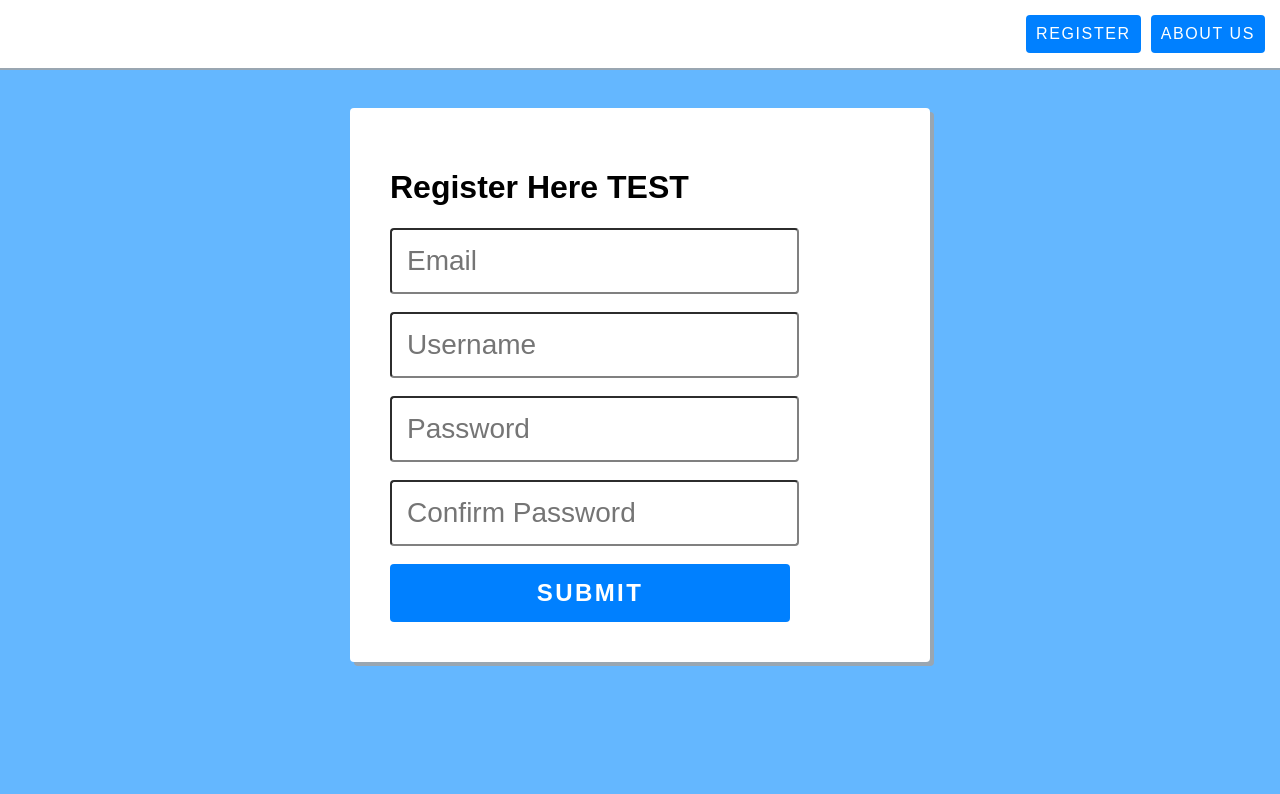
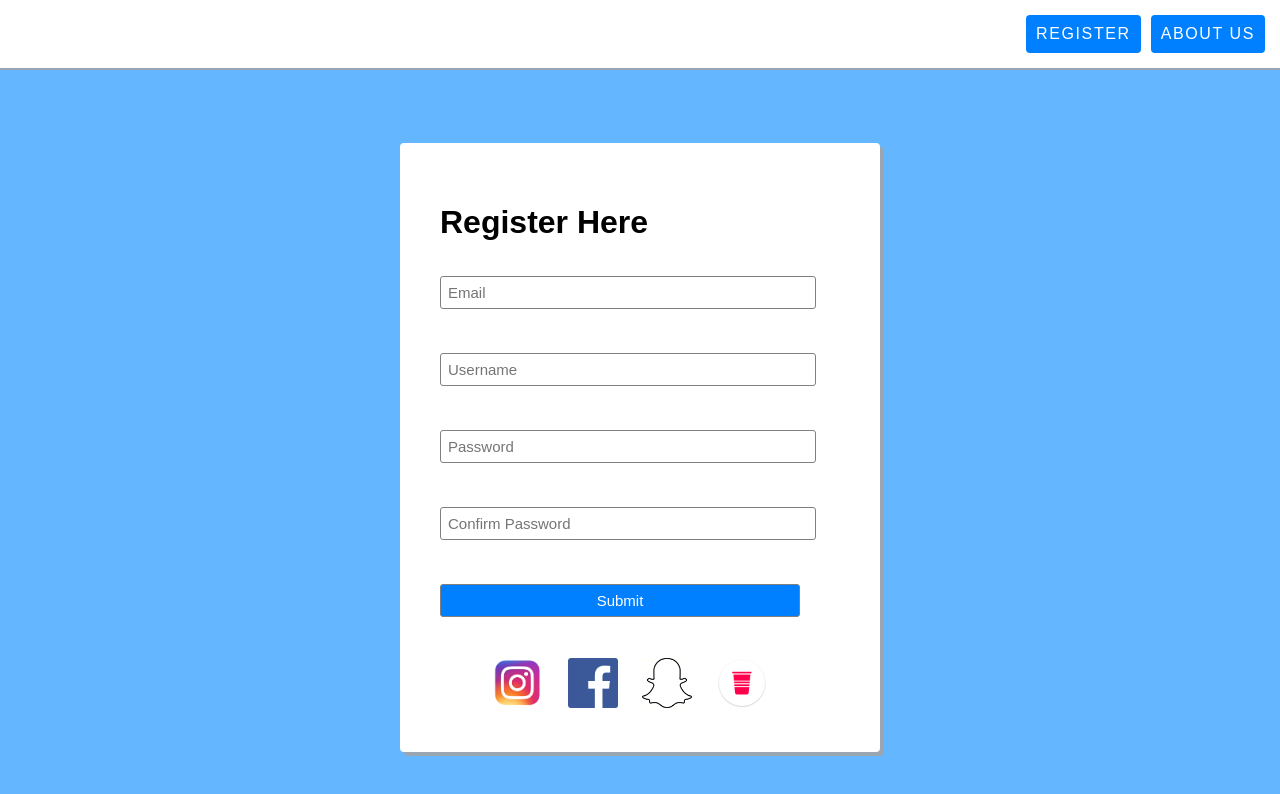
Before and after one commit to MichaelShepard/HTMLRegisterPage, a plain HTML site: page index.html in a window 1280 px wide. Drawn offline with Linux system fonts and the light colour scheme.

Commit message:
Next Test

```diff
--- a/index.html
+++ b/index.html
@@ -16,15 +16,25 @@
     </div>
 
     <div class="form">
-        <h1>Register Here TEST</h1>
-        <form>
-            <input type="email" placeholder="Email"/><br><br>
-            <input type="text" placeholder="Username"/><br><br>
-            <input type="password" placeholder="Password"/><br><br>
-            <input type="password" placeholder="Confirm Password"/><br><br>
+        <h1>Register Here</h1>
+        <div id="inputDiv">
+            <form>
+                <input class="inputfield" type="email" placeholder="Email"/><br><br>
+                <input class="inputfield" type="text" placeholder="Username"/><br><br>
+                <input type="password" placeholder="Password"/><br><br>
+                <input type="password" placeholder="Confirm Password"/><br><br>
+                <button type="submit" class="button button-block">Submit</button>
+            </form>
+        </div>
+        <br>
+        <div id="images">
 
-        </form>
-        <button class="button button-block">Submit</button>
+            <a href="https://instagram.com"><img src="regpage assets/instagram.png" alt=""></a>
+            <a href="https://facebook.com"><img src="regpage assets/facebook.png" alt=""></a>
+            <a href="https://snap.com"><img src="regpage assets/snap.png" alt=""></a>
+            <a href="https://houseparty.com"><img src="regpage assets/houstParty.png" alt=""></a>
+
+        </div>
     </div>
 
 
--- a/main.css
+++ b/main.css
@@ -3,15 +3,25 @@ body {
     background:#64b7ff;
     font-family: 'Titillium Web', sans-serif;
     margin:0;
+    padding:0;
 
-  }
+}
 
+div {
+    display: block;
+}
+
+form {
+    display: block;
+    margin-top: 0em;
+}
 
 .topnav {
     background-color: white;
     overflow: hidden;
     padding: 10px 10px 10px 10px;
     box-shadow: 0px 2px #99a6b1;
+    margin: 0px 0px 75px 0px;
 
 }
 
@@ -30,42 +40,41 @@ body {
     color: white
 }
 
-input {
-    width: 75%;
-    font-size: 28px;
-    padding: 15px;
-    display: inline-block;
-    border-color: grey;
-    background: white;
-    border-radius: 4px;
- }
+.form input, .form button {
+    font-size: 15px;
+    margin: 13px 0px;
+    width: 90%;
+    padding: 7px;
+    outline: none;
+    border: 1px solid gray;
+    border-radius: 3px;
+
+}
 
 .form {
     background:white;
     padding: 40px;
-    max-width:500px;
-    margin:40px auto;
+    max-width: 400px;
+    margin: auto;
     border-radius:4px;
     box-shadow: 4px 4px #99a6b1;
-
 }
 
 .button {
-    border:1px;
-    border-color: #9aaec2;
-    border-radius:4px;
-    padding:15px 0;
-    font-size:1.5rem;
-    font-weight: bold;
-    text-transform: uppercase;
-    letter-spacing:.1em;
     background:#0080ff;
     color: white;
-
+    width: 100%;
     }
 
-.button-block {
 
-        width:80%;
+#images {
+    text-align: center;
+    margin-top: 10px;
+}
 
-      }
+
+#images img {
+    width: 50px;
+    height: 50px;
+    margin-right: 20px;
+    }
```
Also changed, not shown: regpage assets/facebook.png (added), regpage assets/houstParty.png (added), regpage assets/instagram.png (added), regpage assets/snap.png (added).
